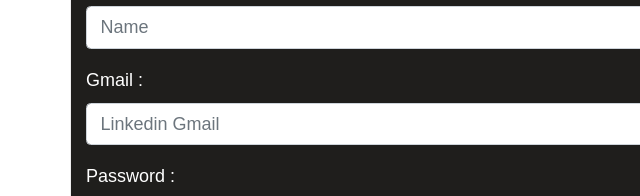
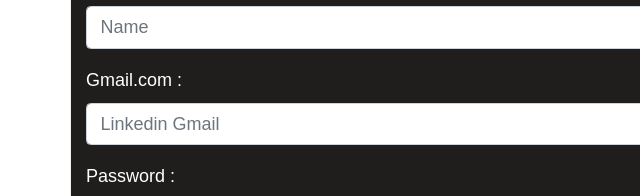
Before and after one commit to chakrateja70/loginForm, a plain HTML site: page index.html in a window 1280 px wide. Shown: the part 277-473 px from the top of the page, 0-640 px from the left. Drawn offline with nearby package versions, Linux system fonts and the light colour scheme; a web font is replaced by a local one.

Commit message:
updated index.html

```diff
--- a/index.html
+++ b/index.html
@@ -19,7 +19,7 @@
             <input type="text" name="Name" placeholder="Name" class="form-control" id="name">
             <p class="errorMssg" id="errorMssgName"></p>
 
-            <label for="Gmail" class="name">Gmail :</label>
+            <label for="Gmail" class="name">Gmail.com :</label>
             <input type="email" name="Gmail" placeholder="Linkedin Gmail" class="form-control" id="Gmail">
             <p class="errorMssg" id="errorMssgGmail"></p>
 
```
Also changed, not shown: 1 other file.
